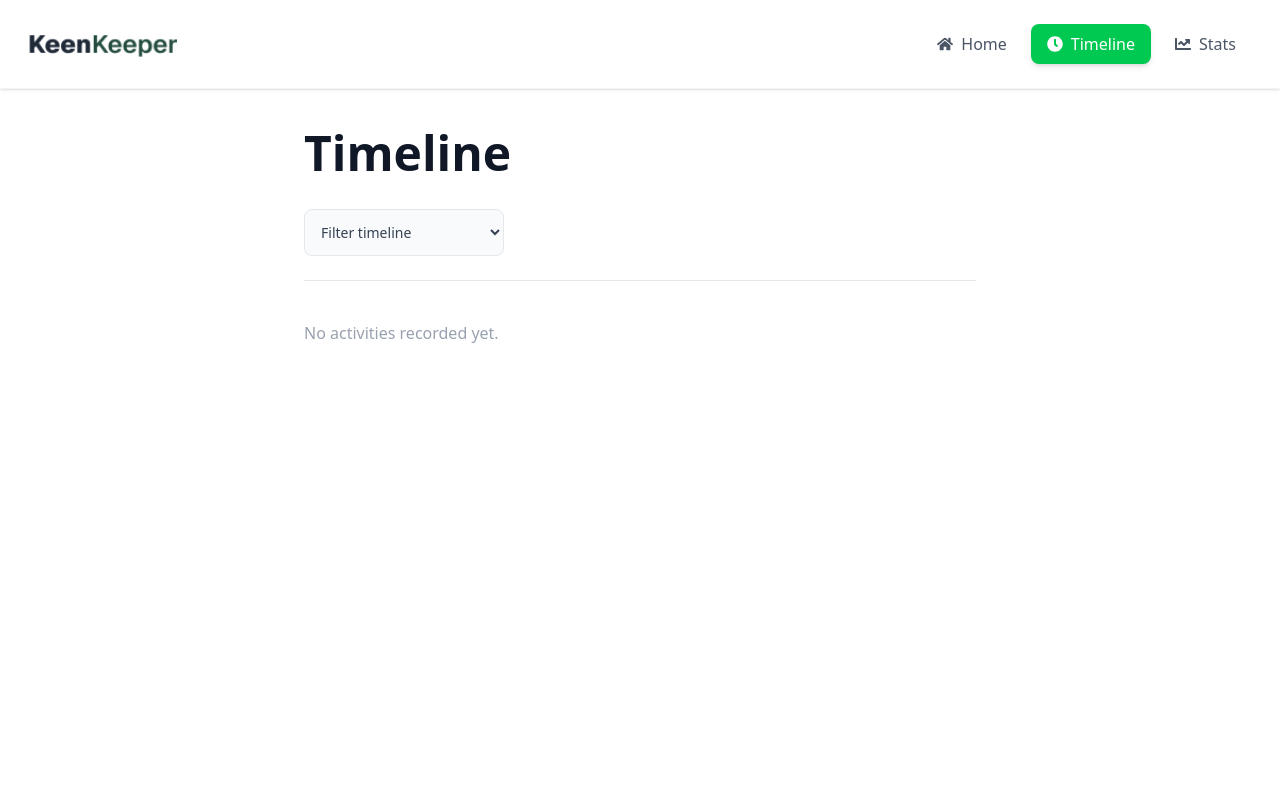
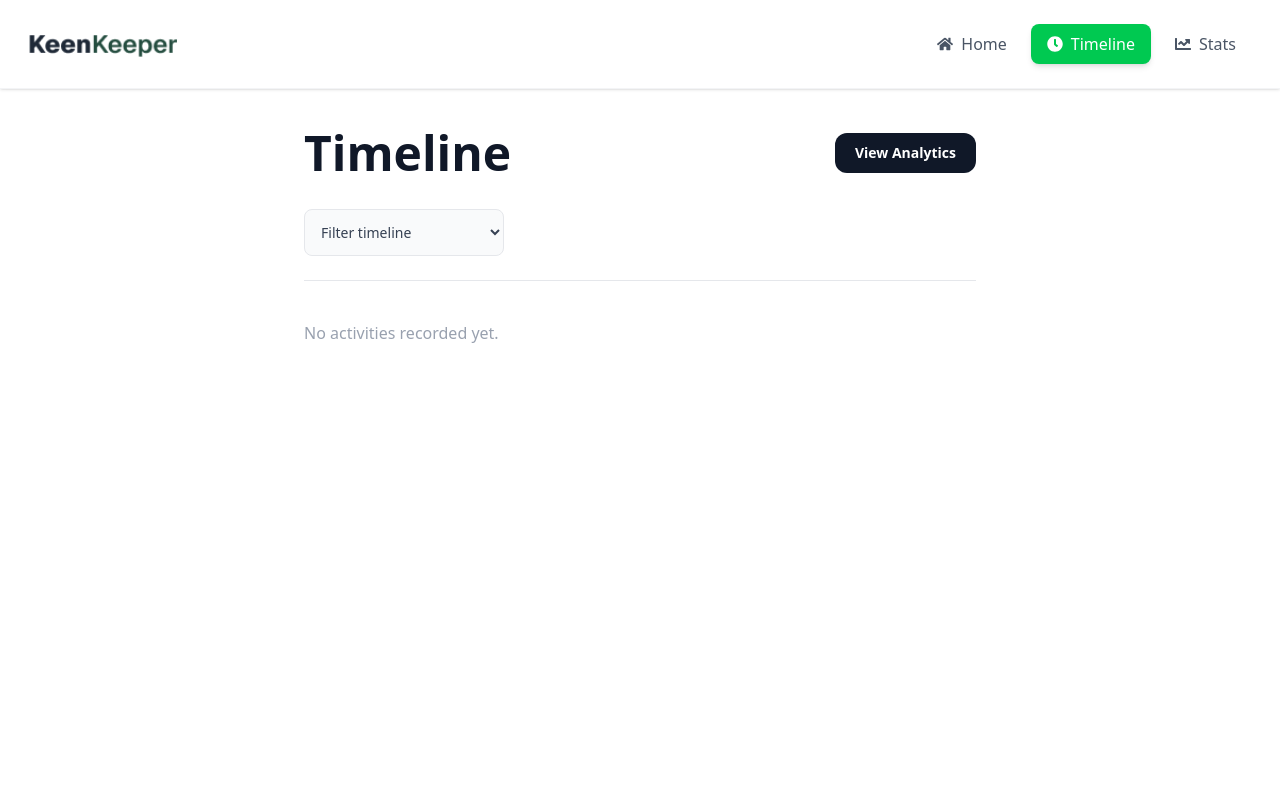
Before and after one commit to SmaahPro/Assignment-7, a Next.js app: page /timeline in a window 1280 px wide. Shown: the top 800 px of the page. Built offline with nearby package versions, Linux system fonts and the light colour scheme.

Commit message:
EnhanceTimeline ViewAnalytics

```diff
--- a/src/app/timeline/page.jsx
+++ b/src/app/timeline/page.jsx
@@ -32,9 +32,18 @@ export default function TimelinePage() {
         <main className="w-full min-h-screen py-10 px-4 mb-10">
             <div className="max-w-2xl mx-auto">
 
-                <h1 className="text-4xl md:text-5xl font-extrabold text-gray-900 mb-8">
-                    Timeline
-                </h1>
+                <div className="flex justify-between items-center mb-8">
+                    <h1 className="text-4xl md:text-5xl font-extrabold text-gray-900">
+                        Timeline
+                    </h1>
+
+                    <a
+                        href="/stats"
+                        className="bg-gray-900 text-white px-5 py-2.5 rounded-xl text-sm font-semibold hover:bg-gray-800 transition"
+                    >
+                        View Analytics
+                    </a>
+                </div>
 
                 <div className="mb-10 pb-6 border-b border-gray-200">
                     <select
```
